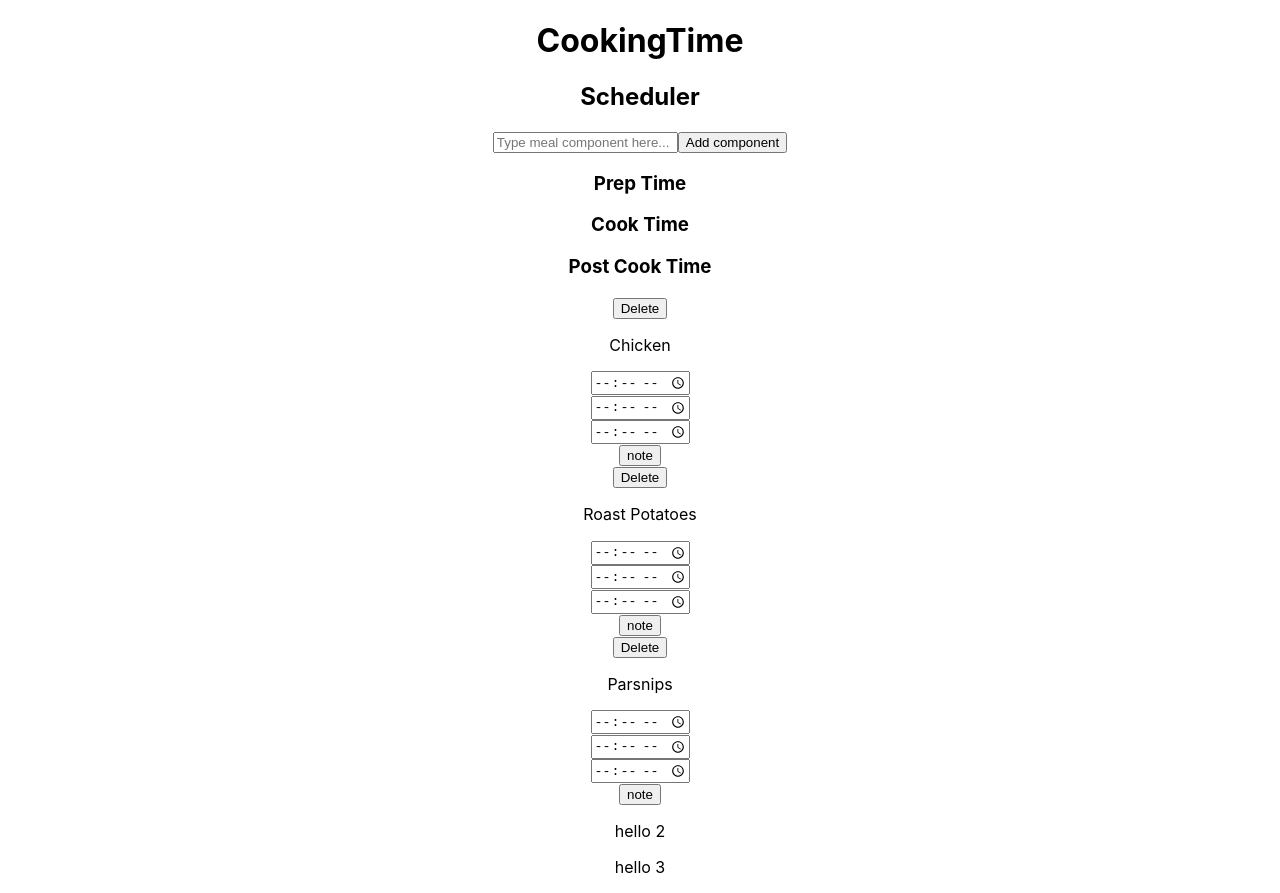
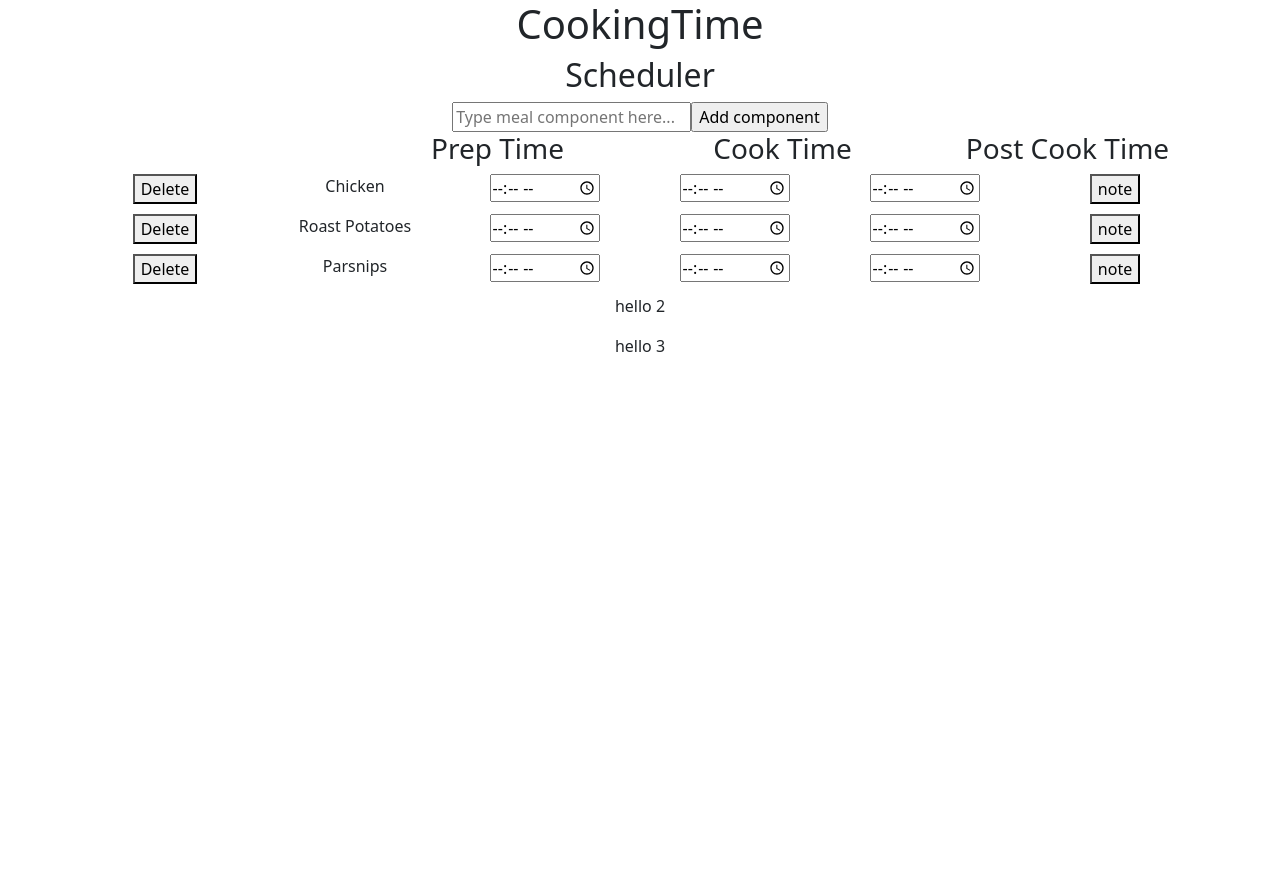
Before and after one commit to fcaud/Cooking-Time-App, a React (Create React App) app: page / in a window 1280 px wide. After the commit the page ends 800 px from the top, so only its background shows below. Built offline with nearby package versions, Linux system fonts and the light colour scheme.

Commit message:
install bootstrap

```diff
--- a/package.json
+++ b/package.json
@@ -7,7 +7,9 @@
     "@testing-library/jest-dom": "^4.2.4",
     "@testing-library/react": "^9.5.0",
     "@testing-library/user-event": "^7.2.1",
+    "bootstrap": "^5.1.3",
     "react": "^17.0.2",
+    "react-bootstrap": "^2.1.0",
     "react-dom": "^17.0.2",
     "react-redux": "^7.2.6",
     "react-scripts": "5.0.0"
--- a/src/App.js
+++ b/src/App.js
@@ -1,5 +1,6 @@
 import React from "react";
 import "./App.css";
+import "bootstrap/dist/css/bootstrap.min.css";
 import ComponentInput from "./Scheduler/ComponentInput";
 import TimeInput from "./Scheduler/TimeInput";
 import TaskList from "./Scheduler/TaskList";
@@ -8,10 +9,12 @@ import Header from "./Scheduler/Header";
 function App() {
   return (
     <div className="App">
-      <Header />
-      <ComponentInput />
-      <TimeInput />
-      <TaskList />
+      <div className="container">
+        <Header />
+        <ComponentInput />
+        <TimeInput />
+        <TaskList />
+      </div>
     </div>
   );
 }
--- a/src/Scheduler/ComponentInput.js
+++ b/src/Scheduler/ComponentInput.js
@@ -12,6 +12,7 @@ export default function ComponentInput() {
       </div>
       <div className="component-time-inputs">
         <div className="row">
+          <div className="col-3"></div>
           <div className="col">
             <h3>Prep Time</h3>
           </div>
```
Also changed, not shown: 1 other file (tests, documents, lock files or other folders).
